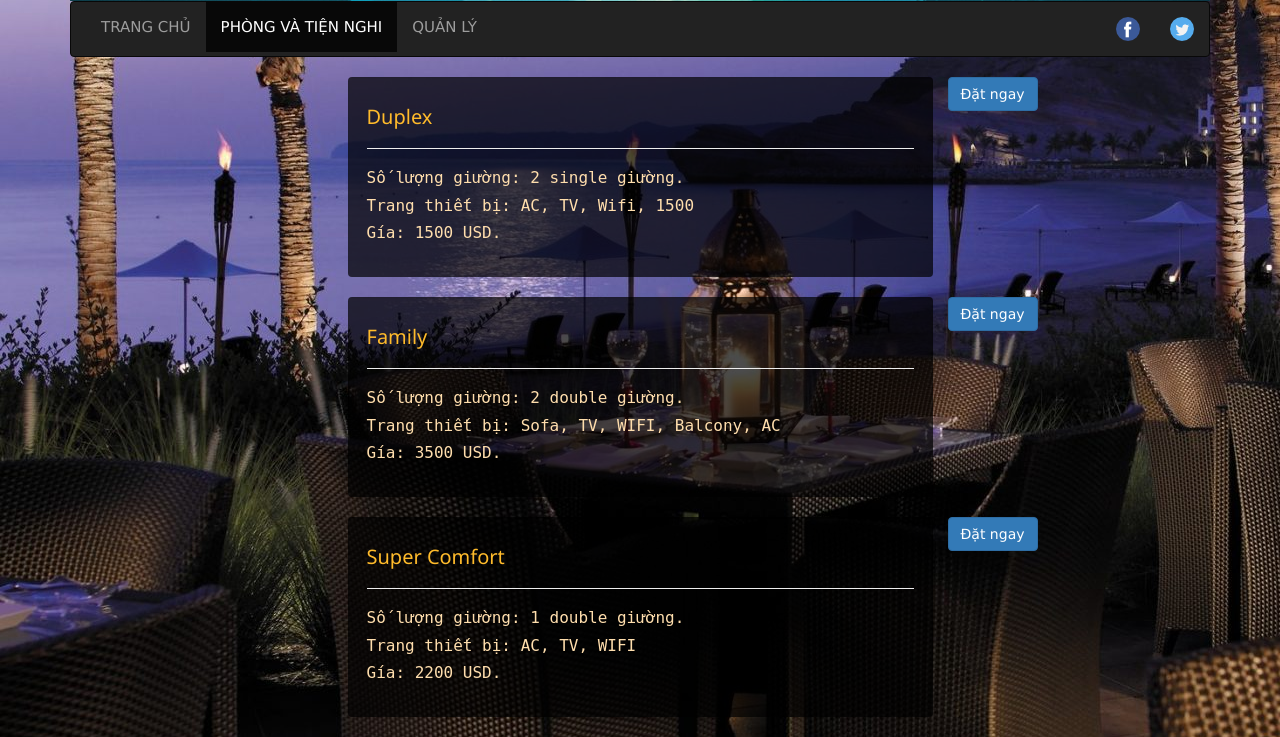
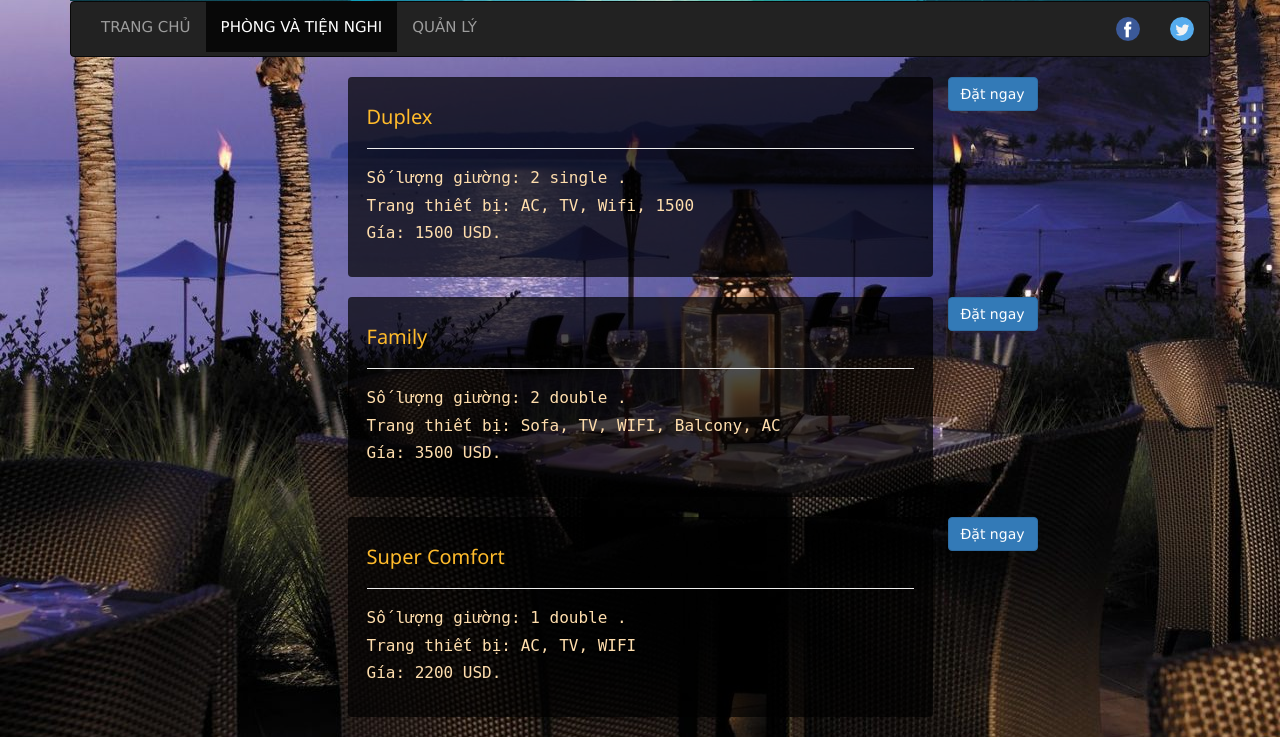
Before and after one commit to th5tuananh/qlks, a PHP site: page /room.php in a window 1280 px wide. Shown: the part 179-916 px from the top of the page. Run offline with PHP 8.4, Linux system fonts and the light colour scheme; data comes from the database, SQL or seed files in the repository; a stand-in replaces the project's code that opens the database connection; some libraries are stand-ins or nearby versions.

Commit message:
cap nhap room.php [xoa chu giuong]

```diff
--- a/room.php
+++ b/room.php
@@ -88,7 +88,7 @@ $user=new User();
                             <div class='col-md-3'></div>
                             <div class='col-md-6 well'>
                                 <h4>".$row['roomname']."</h4><hr>
-                                <h6>Số lượng giường: ".$row['no_bed']." ".$row['bedtype']." giường.</h6>
+                                <h6>Số lượng giường: ".$row['no_bed']." ".$row['bedtype']." .</h6>
                                 <h6>Trang thiết bị: ".$row['facility']."</h6>
                                 <h6>Gía: ".$row['price']." USD.</h6>
                             </div>
```
